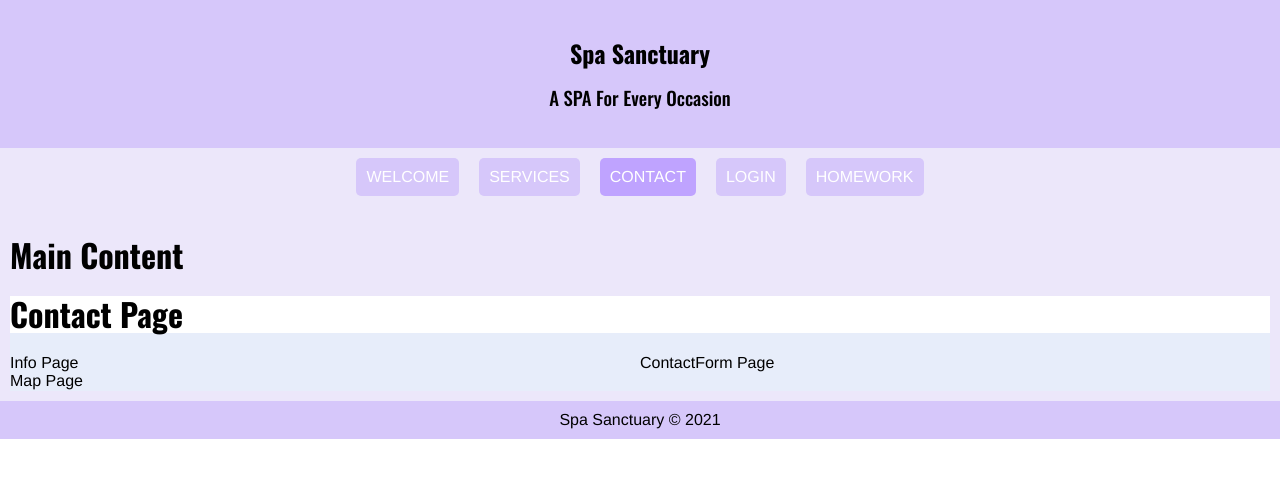
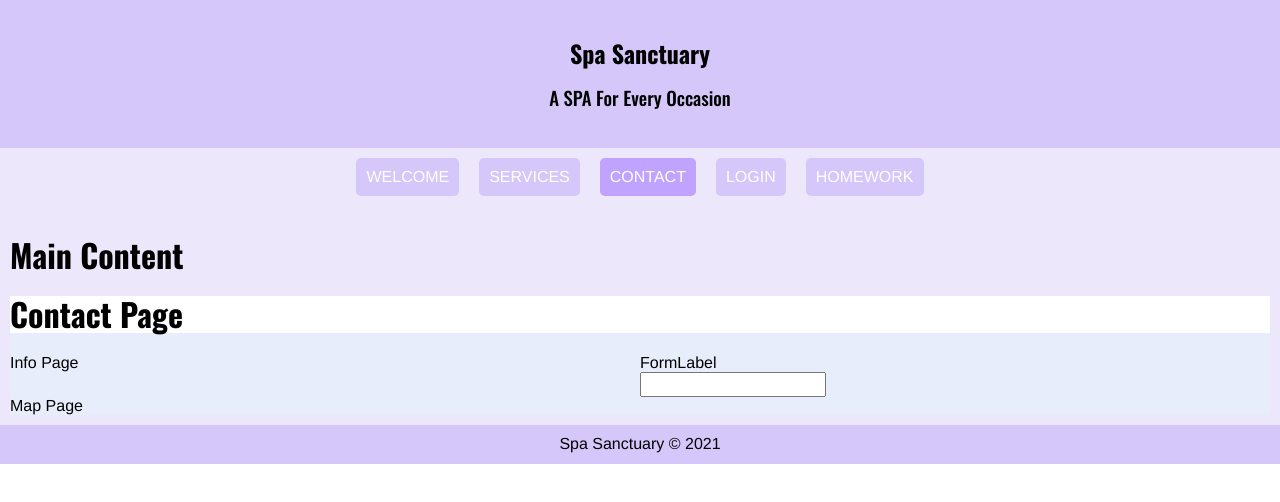
Before and after one commit to cpollock911/uclax-web1-summer21, a React (Create React App) app: page /contact in a window 1280 px wide. Shown: the top 502 px of the page. Built offline with nearby package versions, Linux system fonts and the light colour scheme.

Commit message:
Updated Homework and Fixed Universal Form

```diff
--- a/src/React/Components/Lightbox/Dark.jsx
+++ b/src/React/Components/Lightbox/Dark.jsx
@@ -35,6 +35,9 @@ export default Dark;
 const DarkStyled = styled.div`
 
     position: fixed;
+
+    z-index: 1000;
+
     background-color: rgba(0, 0, 0, 0.722);
 
     left: 0px;
--- /dev/null
+++ b/src/React/Components/UniversalForm/Form/Controls/Input.jsx
@@ -0,0 +1,21 @@
+import React from 'react';
+import styled from 'styled-components';
+
+const Input = ({ inputName, handleUpdate }) => {
+
+    return (
+        <InputStyled
+            className='Input'
+            type='text'
+            id='first'
+            value={ inputName }
+            onChange={ handleUpdate }
+        />
+    );
+}
+
+export default Input;
+
+const InputStyled = styled.input`
+
+`;
--- /dev/null
+++ b/src/React/Components/UniversalForm/Form/Form.jsx
@@ -0,0 +1,17 @@
+import React from 'react';
+import styled from 'styled-components';
+
+const Form = ({children}) => {
+
+    return (
+        <FormStyled className='Form'>
+            { children }
+        </FormStyled>
+    );
+}
+
+export default Form;
+
+const FormStyled = styled.div`
+
+`;
--- /dev/null
+++ b/src/React/Components/UniversalForm/Form/FormGroup/FormControl.jsx
@@ -0,0 +1,22 @@
+import React from 'react';
+import styled from 'styled-components';
+
+import Input from '../Controls/Input.jsx';
+
+const FormControl = ({ inputName, handleUpdate }) => {
+
+    return (
+        <FormControlStyled className='FormControl'>
+            <Input
+                inputName={ inputName }
+                handleUpdate={ handleUpdate }
+            />
+        </FormControlStyled>
+    );
+}
+
+export default FormControl;
+
+const FormControlStyled = styled.div`
+
+`;
--- /dev/null
+++ b/src/React/Components/UniversalForm/Form/FormGroup/FormGroup.jsx
@@ -0,0 +1,24 @@
+import React from 'react';
+import styled from 'styled-components';
+
+import FormLabel from './FormLabel.jsx';
+import FormControl from './FormControl.jsx';
+
+const FormGroup = ({inputName, handleUpdate}) => {
+
+    return (
+        <FormGroupStyled className='FormGroup'>
+            <FormLabel />
+            <FormControl
+                inputName={ inputName }
+                handleUpdate={ handleUpdate }
+            />
+        </FormGroupStyled>
+    );
+}
+
+export default FormGroup;
+
+const FormGroupStyled = styled.div`
+
+`;
--- /dev/null
+++ b/src/React/Components/UniversalForm/Form/FormGroup/FormLabel.jsx
@@ -0,0 +1,17 @@
+import React from 'react';
+import styled from 'styled-components';
+
+const FormLabel = () => {
+
+    return (
+        <FormLabelStyled className='FormLabel'>
+            FormLabel
+        </FormLabelStyled>
+    );
+}
+
+export default FormLabel;
+
+const FormLabelStyled = styled.div`
+
+`;
--- /dev/null
+++ b/src/React/Components/UniversalForm/UniversalForm.jsx
@@ -0,0 +1,31 @@
+import React, { useState } from 'react';
+import styled from 'styled-components';
+
+import Form from './Form/Form.jsx';
+import FormGroup from './Form/FormGroup/FormGroup.jsx';
+
+const UniversalForm = () => {
+
+    const [inputName, inputNameUpdate] = useState('');
+
+    const handleUpdate = (event) => {
+        inputNameUpdate(event.target.value);
+    }
+
+    return (
+        <UniversalFormStyled className='UniversalForm'>
+            <Form>
+                <FormGroup
+                    inputName={ inputName }
+                    handleUpdate={ handleUpdate}
+                />
+            </Form>
+        </UniversalFormStyled>
+    );
+}
+
+export default UniversalForm;
+
+const UniversalFormStyled = styled.div`
+
+`;
--- a/src/React/Homework/Homework.jsx
+++ b/src/React/Homework/Homework.jsx
@@ -235,7 +235,18 @@ const Homework = () => {
                 question='Function vs Form: When are web images considered part of the content (HTML) as opposed to part of the appearance (CSS)?'
             >
                 <h3>HTML and CSS: Web Images</h3>
+                <p>Adding an image to the website is done through either HTML or CSS.  The programming language you choose decides how the image will be interacting with the website and the user.  HTML and CSS handle web images differently, with HTML focusing on content and CSS focusing on visual design.</p>
+                <p>Web images use HTML when the image is a part of the content.  HTML also permits the image to be interactable with the user by using an alt tag.  An alt tag will create an alt text for the image, which will allow users to read the image when using a text-only browser or screen reading.  Alt tags will also increase your search engine ratings, which increases web traffic.  Examples of HTML images would include logos, shoppable images, digital photos in articles, etc.</p>
+                <p>Web images use CSS for stylistic reasons.  Using CSS for a web image will mean that the image is not interactable with the user.  CSS utilizes the "background-image" property for insertion.  Images with CSS are primarily best for page presentation and visual design.  CSS images are also easier to position and control in comparison to HTML.  CSS would be the best choice if you stylized your web page with images repeating every paragraph or an image covering the background.</p>
+                <p>Both CSS and HTML have their uses for web images.  CSS focuses on stylizing images and also positioning and control.  HTML is more content-based and allows users to interact with the images and read them if they are a screen reader or use a text-only browser.</p>
             </Essay>
+            <Essay
+                number={ 12 }
+                question={ 'What is the difference between IDs, Classes and Tags? How does Specificity play a role in the selection of HTML elements (both in CSS and JS)' }
+            >
+                <h3>ID's, Classes, and Tags</h3>
+            </Essay>
+
         </div>
     );
 }
--- a/src/React/Pages/Contact/ContactForm/ContactForm.jsx
+++ b/src/React/Pages/Contact/ContactForm/ContactForm.jsx
@@ -1,11 +1,12 @@
 import React from 'react';
+import UniversalForm from 'React/Components/UniversalForm/UniversalForm';
 import styled from 'styled-components';
 
 const ContactForm = () => {
 
     return (
         <ContactFormStyled className='ContactForm'>
-            ContactForm Page
+            <UniversalForm />
         </ContactFormStyled>
     );
 }
```
